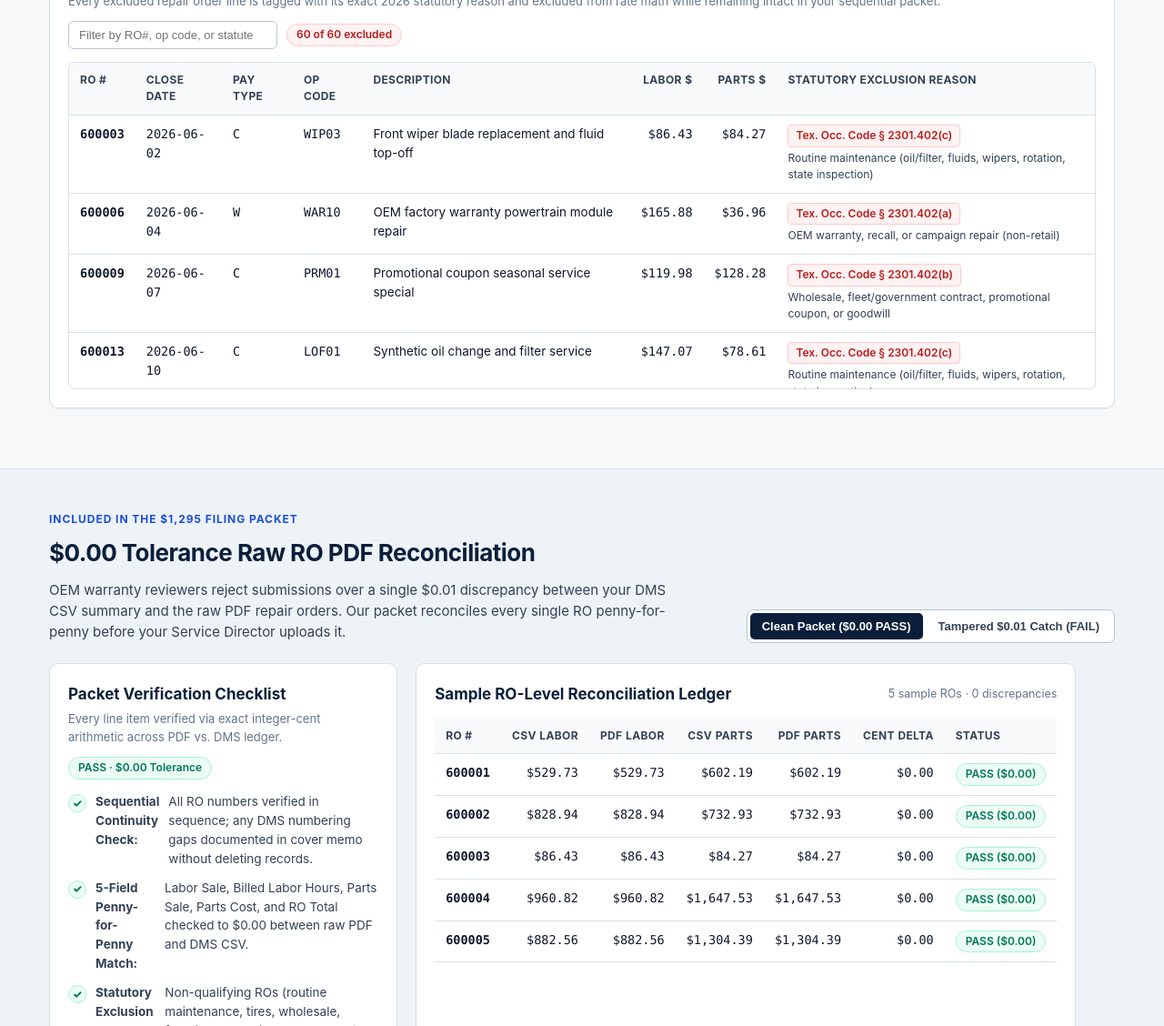
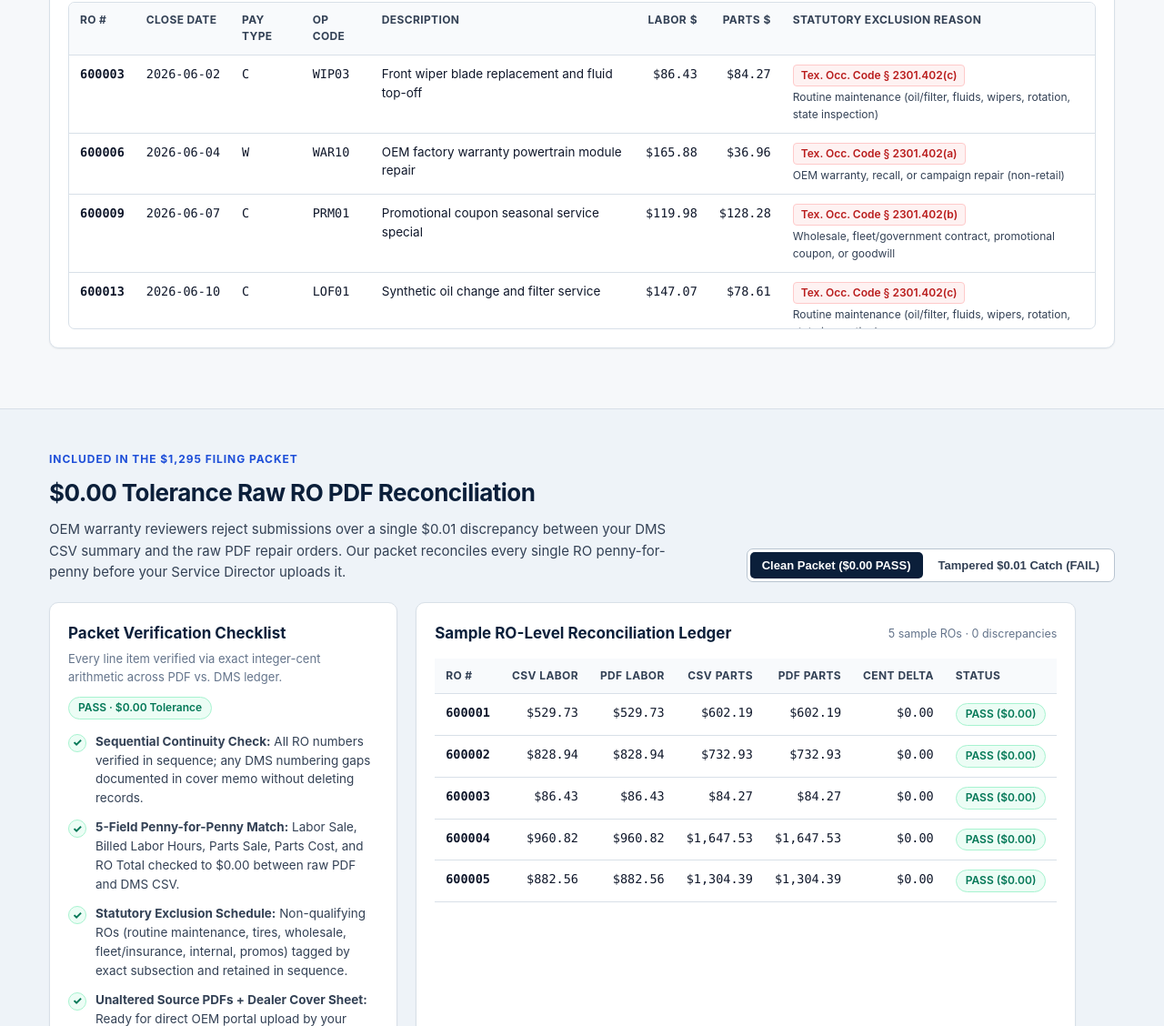
Before and after one commit to pjrpjr/retailrate-4state-demo, a plain HTML site: page index.html in a window 1280 px wide. Shown: the part 3102-4230 px from the top of the page at 91% size. Drawn offline with Linux system fonts and the light colour scheme.

Commit message:
Polish verdict grid, checklist alignment, and nowrap date columns

```diff
--- a/app.js
+++ b/app.js
@@ -1860,10 +1860,10 @@
       .map(
         (ex) => `
           <tr>
-            <td class="mono"><strong>${escHtml(ex.roNumber)}</strong></td>
-            <td class="mono">${escHtml(ex.closeDate)}</td>
-            <td class="mono">${escHtml(ex.payType)}</td>
-            <td class="mono">${escHtml(ex.opCode)}</td>
+            <td class="mono nowrap"><strong>${escHtml(ex.roNumber)}</strong></td>
+            <td class="mono nowrap">${escHtml(ex.closeDate)}</td>
+            <td class="mono nowrap">${escHtml(ex.payType)}</td>
+            <td class="mono nowrap">${escHtml(ex.opCode)}</td>
             <td>${escHtml(ex.description)}</td>
             <td class="num mono">${formatMoney(ex.laborSaleCents)}</td>
             <td class="num mono">${formatMoney(ex.partsSaleCents)}</td>
--- a/index.html
+++ b/index.html
@@ -417,10 +417,10 @@
               <span id="recon-status-pill" class="pill pill-green">PASS · $0.00 Tolerance</span>
             </div>
             <ul class="checklist" id="recon-checklist">
-              <li><span class="check-icon pass">✓</span> <strong>Sequential Continuity Check:</strong> All RO numbers verified in sequence; any DMS numbering gaps documented in cover memo without deleting records.</li>
-              <li><span class="check-icon pass">✓</span> <strong>5-Field Penny-for-Penny Match:</strong> Labor Sale, Billed Labor Hours, Parts Sale, Parts Cost, and RO Total checked to $0.00 between raw PDF and DMS CSV.</li>
-              <li><span class="check-icon pass">✓</span> <strong>Statutory Exclusion Schedule:</strong> Non-qualifying ROs (routine maintenance, tires, wholesale, fleet/insurance, internal, promos) tagged by exact subsection and retained in sequence.</li>
-              <li><span class="check-icon pass">✓</span> <strong>Unaltered Source PDFs + Dealer Cover Sheet:</strong> Ready for direct OEM portal upload by your Fixed Operations / Service Director (zero third-party login required).</li>
+              <li><span class="check-icon pass">✓</span> <div><strong>Sequential Continuity Check:</strong> All RO numbers verified in sequence; any DMS numbering gaps documented in cover memo without deleting records.</div></li>
+              <li><span class="check-icon pass">✓</span> <div><strong>5-Field Penny-for-Penny Match:</strong> Labor Sale, Billed Labor Hours, Parts Sale, Parts Cost, and RO Total checked to $0.00 between raw PDF and DMS CSV.</div></li>
+              <li><span class="check-icon pass">✓</span> <div><strong>Statutory Exclusion Schedule:</strong> Non-qualifying ROs (routine maintenance, tires, wholesale, fleet/insurance, internal, promos) tagged by exact subsection and retained in sequence.</div></li>
+              <li><span class="check-icon pass">✓</span> <div><strong>Unaltered Source PDFs + Dealer Cover Sheet:</strong> Ready for direct OEM portal upload by your Fixed Operations / Service Director (zero third-party login required).</div></li>
             </ul>
             <div id="recon-alert-box" class="alert-banner alert-red hidden"></div>
           </div>
--- a/styles.css
+++ b/styles.css
@@ -64,6 +64,10 @@ body {
 
 .mono {
   font-family: ui-monospace, SFMono-Regular, Menlo, Monaco, Consolas, monospace;
+}
+
+.nowrap {
+  white-space: nowrap;
 }
 
 .hidden {
@@ -881,11 +885,10 @@ body {
 
 /* Verdict Banner */
 .verdict-banner {
-  display: flex;
-  flex-wrap: wrap;
+  display: grid;
+  grid-template-columns: minmax(0, 1fr) auto;
   align-items: center;
-  justify-content: space-between;
-  gap: 20px;
+  gap: 24px;
   padding: 22px 24px;
   border-radius: var(--radius);
   background: var(--navy);
@@ -1324,7 +1327,8 @@ body {
   .recon-grid,
   .booking-grid,
   .method-grid,
-  .compliance-grid {
+  .compliance-grid,
+  .verdict-banner {
     grid-template-columns: 1fr;
   }
 
```
